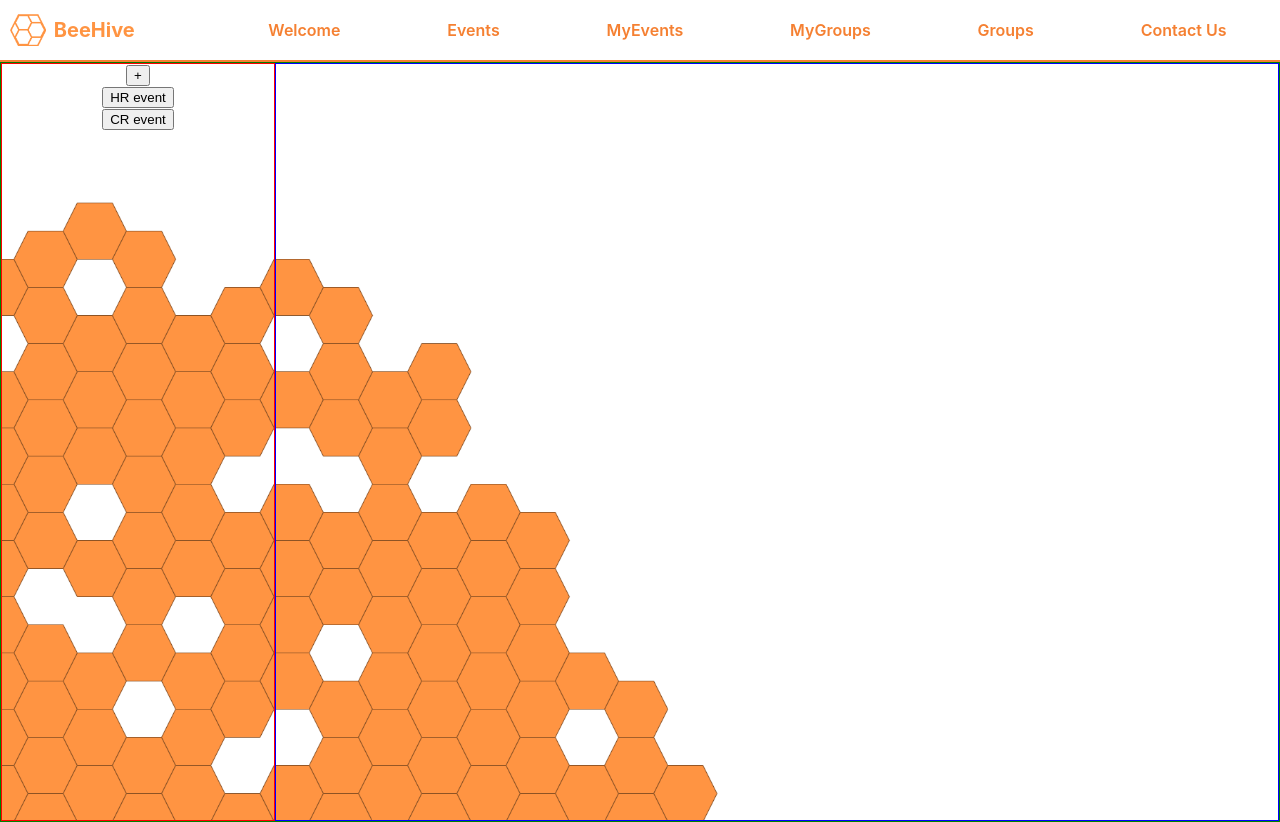
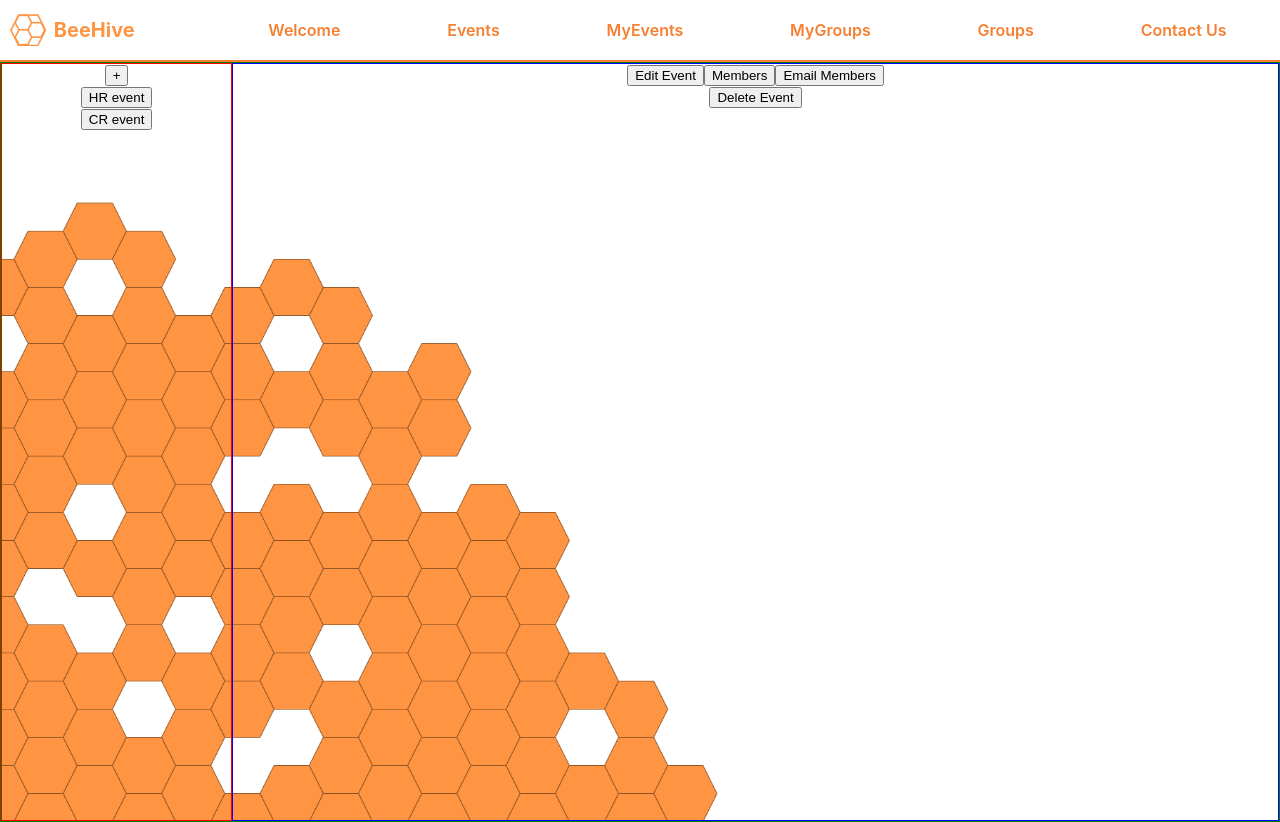
Before and after one commit to MuazAlhaidar/BeeHive, a React (Create React App) app in the folder client/: page /MyEvents in a window 1280 px wide. Built offline with nearby package versions, Linux system fonts and the light colour scheme.

Commit message:
Events now display onto the form

```diff
--- a/client/src/Components/Events/EventsForm.tsx
+++ b/client/src/Components/Events/EventsForm.tsx
@@ -9,7 +9,27 @@ interface EventInfo {
 }
 
 function EventsForm({ name, address, time, date, description }: EventInfo) {
-  return <div></div>;
+  return (
+    <div>
+      <div>{name}</div>
+      <div>
+        <div>{address}</div>
+        <div>{time}</div>
+        <div>{date}</div>
+      </div>
+      <div>{description}</div>
+      <div>
+        <div>
+          <button>Edit Event</button>
+          <button>Members</button>
+          <button>Email Members</button>
+        </div>
+        <div>
+          <button>Delete Event</button>
+        </div>
+      </div>
+    </div>
+  );
 }
 
 export default EventsForm;
--- a/client/src/Pages/MyEvents.tsx
+++ b/client/src/Pages/MyEvents.tsx
@@ -36,12 +36,11 @@ function MyEvents() {
     }
   );
   const [events, setEvents] = React.useState(fakeEvents);
-  const [reset, setReset] = React.useState(true);
-  let eventIndex = 0;
+  const [eventIndex, setEventIndex] = React.useState(0);
 
   const selectEvent = (i: number) => {
-    eventIndex = i === undefined ? 0 : i;
-    setReset(!reset);
+    let index = i === undefined ? 0 : i;
+    setEventIndex(index);
   };
 
   const addEvent = (
```
